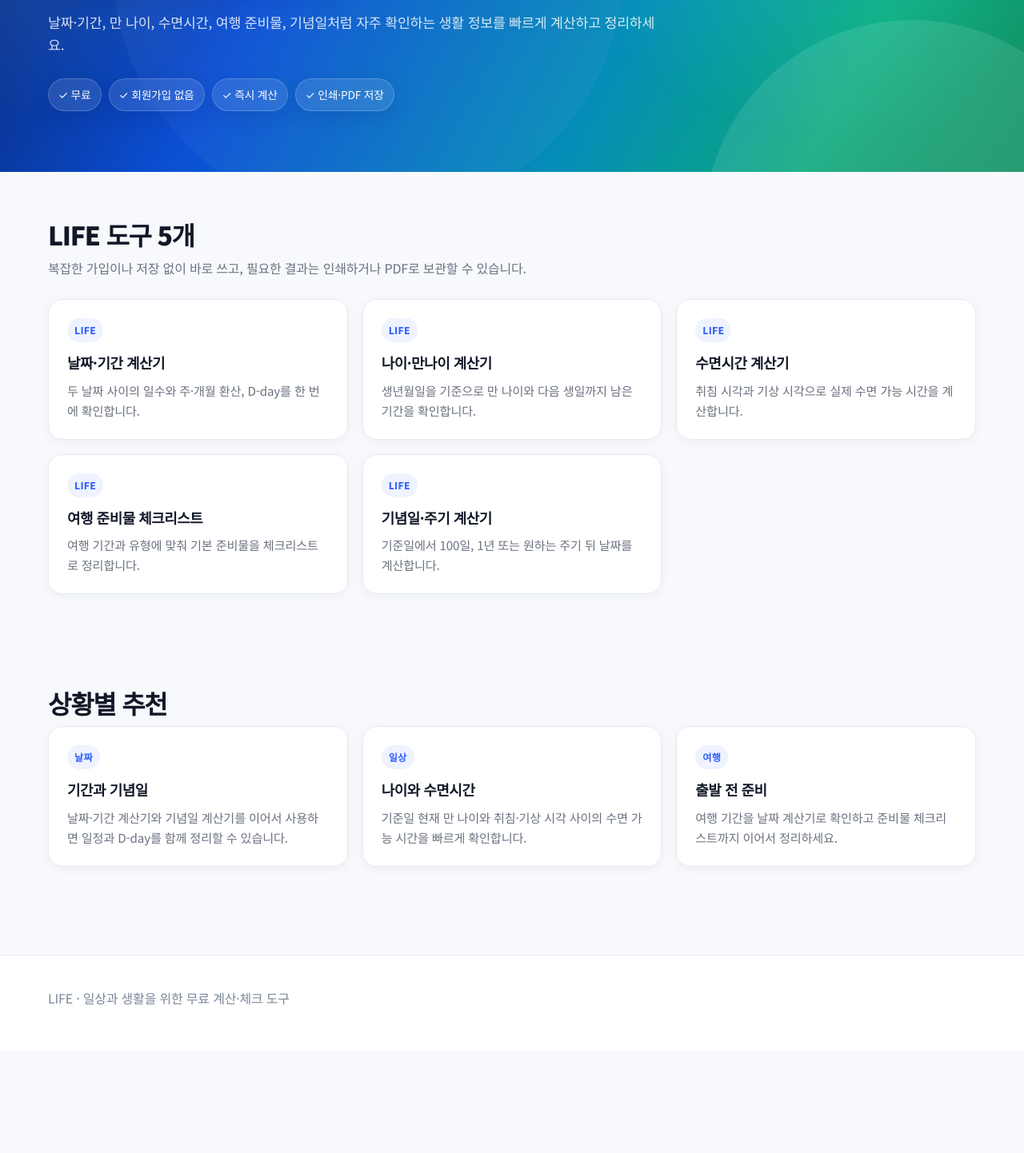
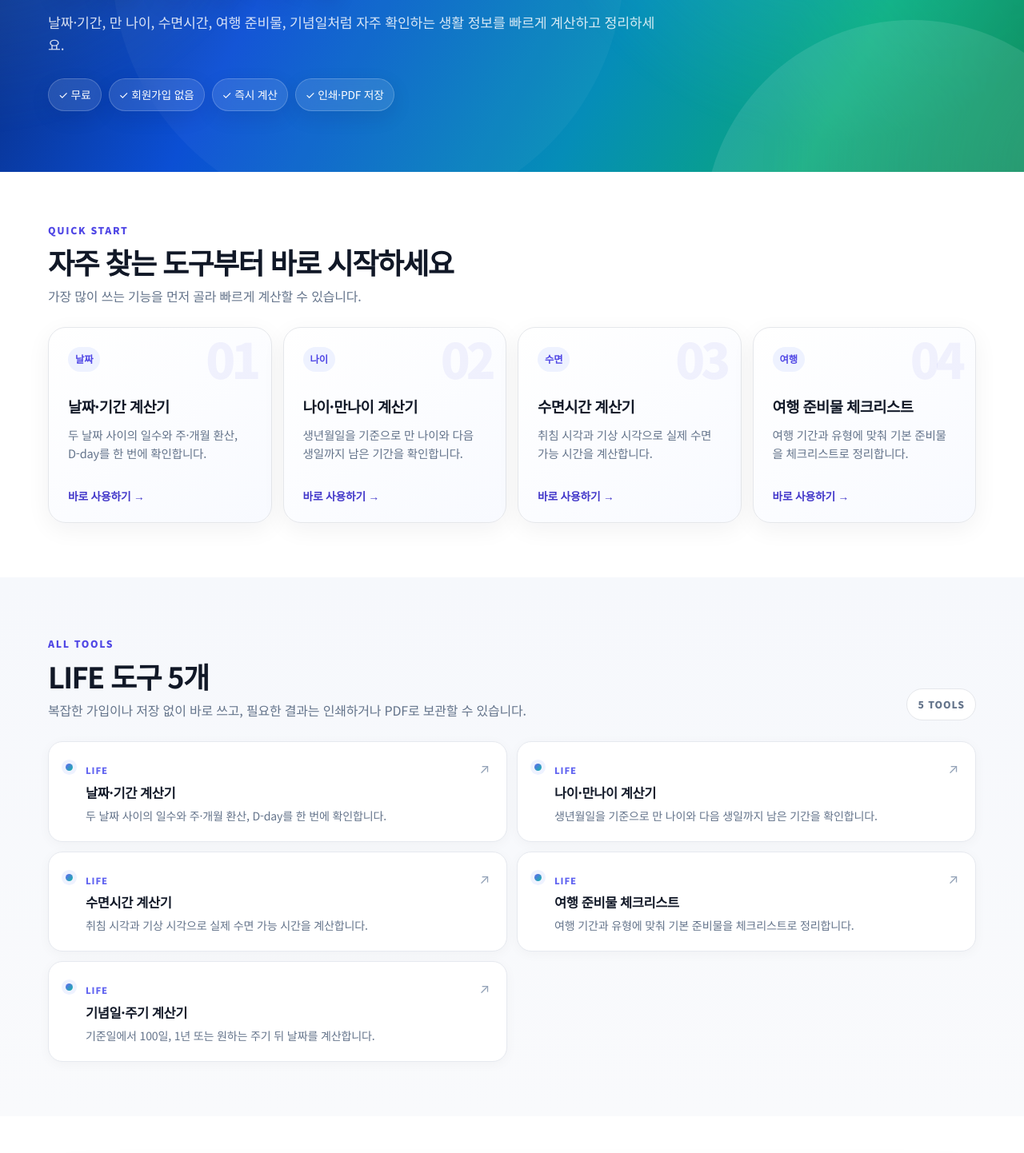
Before and after one commit to license-book/life-tools, a Next.js app: page /life in a window 1280 px wide. Shown: the part 368-1810 px from the top of the page at 80% size. Before the commit the page ends 1682 px from the top, so only its background shows below. Built offline with nearby package versions, Linux system fonts and the light colour scheme.

Commit message:
Redesign LIFE landing content

```diff
--- a/app/life/page.tsx
+++ b/app/life/page.tsx
@@ -1,19 +1,6 @@
 import type { Metadata } from "next";
-import Link from "next/link";
 import SiteHeader from "@/components/layout/SiteHeader";
+import CategoryLandingBody from "@/components/category/CategoryLandingBody";
 import { getToolsByCategory } from "@/data/tools";
-
-export const metadata: Metadata = {
-  title: "LIFE 생활도구 | 날짜·나이·수면·여행·기념일 도구",
-  description: "날짜 기간, 만 나이, 수면시간, 여행 준비물, 기념일 계산 등 일상에서 자주 필요한 LIFE 도구를 모았습니다.",
-  alternates: { canonical: "/life" },
-};
-
-export default function LifePage() {
-  const tools = getToolsByCategory("LIFE");
-  return <><SiteHeader/><main>
-    <section className="hero category-hero"><div className="container"><span className="eyebrow">LIFE · 일상과 생활</span><h1>날짜부터 여행 준비까지 일상 계산을 간단하게</h1><p>날짜·기간, 만 나이, 수면시간, 여행 준비물, 기념일처럼 자주 확인하는 생활 정보를 빠르게 계산하고 정리하세요.</p><div className="trust-row"><span className="trust-chip">✓ 무료</span><span className="trust-chip">✓ 회원가입 없음</span><span className="trust-chip">✓ 즉시 계산</span><span className="trust-chip">✓ 인쇄·PDF 저장</span></div></div></section>
-    <section className="section"><div className="container"><h2>LIFE 도구 {tools.length}개</h2><p className="section-intro">복잡한 가입이나 저장 없이 바로 쓰고, 필요한 결과는 인쇄하거나 PDF로 보관할 수 있습니다.</p><div className="grid">{tools.map(tool=><Link className="card" href={`/tools/${tool.slug}`} key={tool.slug}><span className="category-label">LIFE</span><h3>{tool.name}</h3><p>{tool.shortDescription}</p></Link>)}</div></div></section>
-    <section className="section"><div className="container"><h2>상황별 추천</h2><div className="grid"><article className="card"><span className="category-label">날짜</span><h3>기간과 기념일</h3><p>날짜·기간 계산기와 기념일 계산기를 이어서 사용하면 일정과 D-day를 함께 정리할 수 있습니다.</p></article><article className="card"><span className="category-label">일상</span><h3>나이와 수면시간</h3><p>기준일 현재 만 나이와 취침·기상 시각 사이의 수면 가능 시간을 빠르게 확인합니다.</p></article><article className="card"><span className="category-label">여행</span><h3>출발 전 준비</h3><p>여행 기간을 날짜 계산기로 확인하고 준비물 체크리스트까지 이어서 정리하세요.</p></article></div></div></section>
-  </main><footer className="footer"><div className="container">LIFE · 일상과 생활을 위한 무료 계산·체크 도구</div></footer></>;
-}
+export const metadata:Metadata={title:"LIFE 생활도구 | 날짜·나이·수면·여행·기념일 도구",description:"날짜 기간, 만 나이, 수면시간, 여행 준비물, 기념일 계산 등 일상에서 자주 필요한 LIFE 도구를 모았습니다.",alternates:{canonical:"/life"}};
+export default function LifePage(){const tools=getToolsByCategory("LIFE");const q=tools.slice(0,4).map((t,i)=>({label:["날짜","나이","수면","여행"][i],title:t.name,description:t.shortDescription,slug:t.slug}));return <><SiteHeader/><main><section className="hero category-hero"><div className="container"><span className="eyebrow">LIFE · 일상과 생활</span><h1>날짜부터 여행 준비까지 일상 계산을 간단하게</h1><p>날짜·기간, 만 나이, 수면시간, 여행 준비물, 기념일처럼 자주 확인하는 생활 정보를 빠르게 계산하고 정리하세요.</p><div className="trust-row"><span className="trust-chip">✓ 무료</span><span className="trust-chip">✓ 회원가입 없음</span><span className="trust-chip">✓ 즉시 계산</span><span className="trust-chip">✓ 인쇄·PDF 저장</span></div></div></section><CategoryLandingBody category="LIFE" tools={tools} intro="복잡한 가입이나 저장 없이 바로 쓰고, 필요한 결과는 인쇄하거나 PDF로 보관할 수 있습니다." quickLinks={q} guides={[{label:"날짜",title:"기간과 기념일 정리",description:"날짜·기간과 기념일 계산을 이어서 사용해 일정과 D-day를 정리하세요."},{label:"일상",title:"나이와 수면시간 확인",description:"기준일 현재 나이와 취침·기상 사이의 수면 가능 시간을 빠르게 확인하세요."},{label:"여행",title:"출발 전 준비 마무리",description:"여행 기간을 먼저 계산하고 준비물 체크리스트로 빠뜨린 항목을 점검하세요."}]}/></main><footer className="footer"><div className="container">LIFE · 일상과 생활을 위한 무료 계산·체크 도구</div></footer></>}
```
